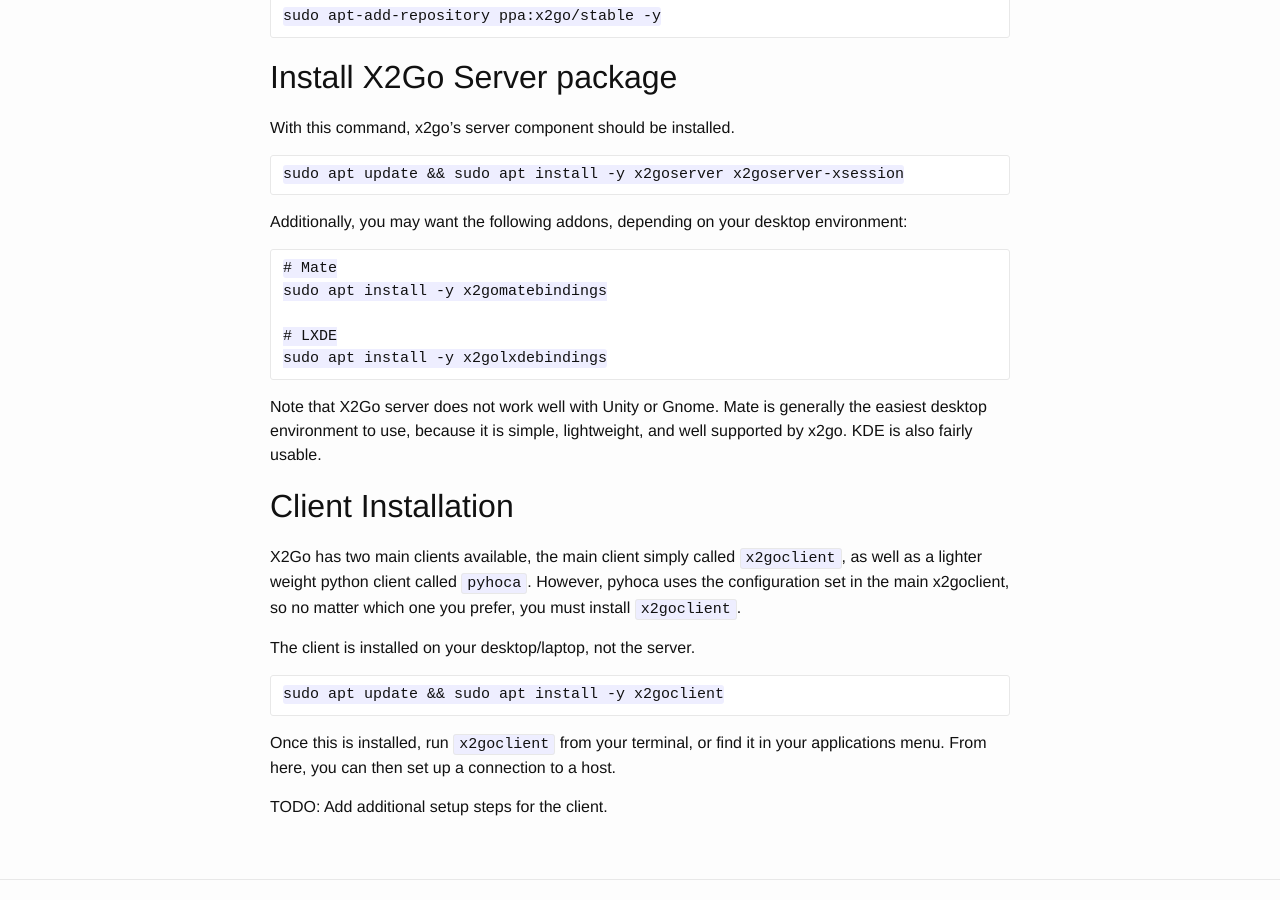
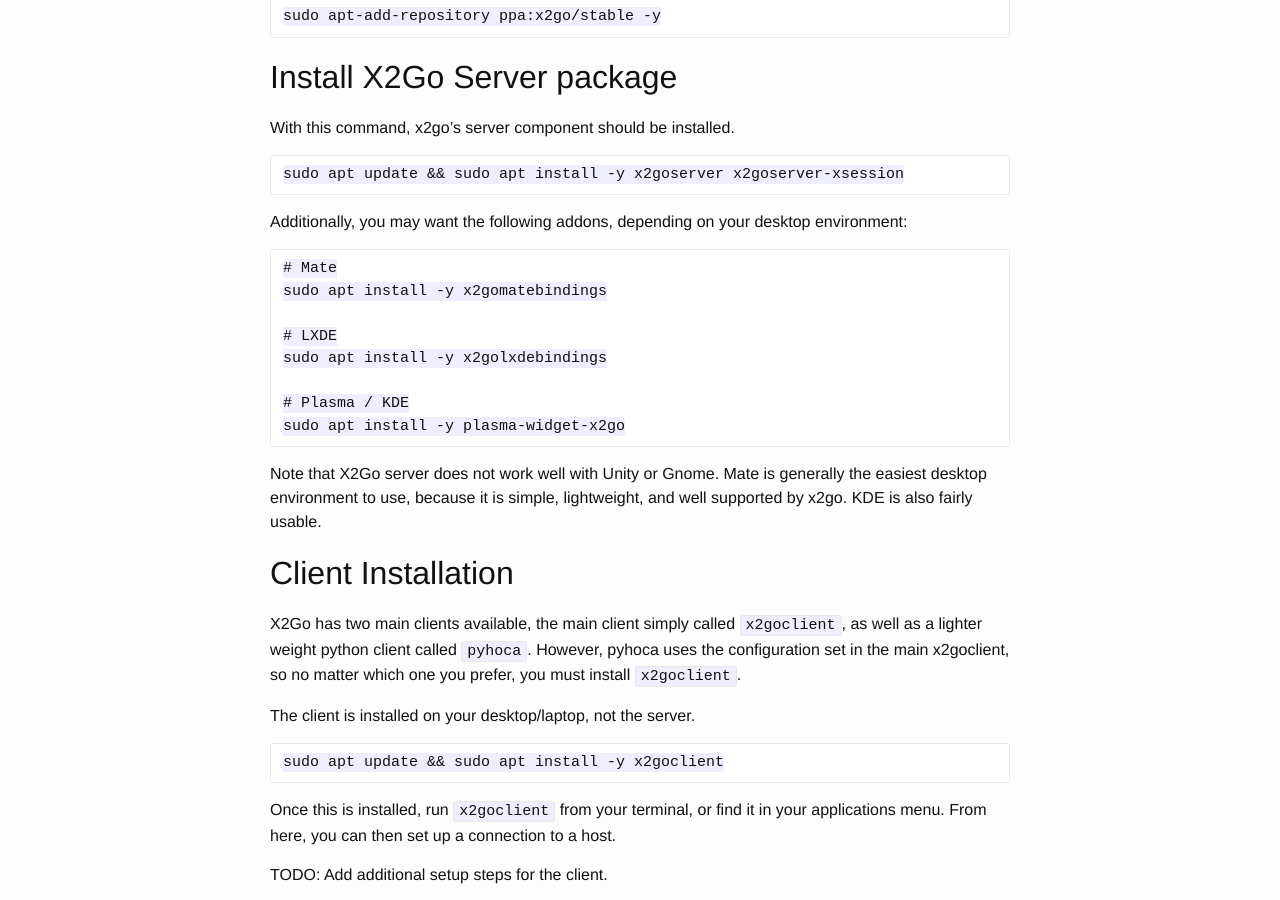
Before and after one commit to benyanke/docs, a Jekyll site: the page built from _posts/2018-10-11-setup-x2go-server.markdown, in a window 1280 px wide and 900 px high, scrolled down 677 px. Built offline with Jekyll 4.4.1, drawn with Linux system fonts in a browser that asks for light colours.

Commit message:
Add plasma widgets

````diff
--- a/_posts/2018-10-11-setup-x2go-server.markdown
+++ b/_posts/2018-10-11-setup-x2go-server.markdown
@@ -44,6 +44,9 @@
 
 # LXDE
 sudo apt install -y x2golxdebindings
+
+# Plasma / KDE
+sudo apt install -y plasma-widget-x2go
 ```
 
 Note that X2Go server does not work well with Unity or Gnome. Mate is generally the easiest desktop
````
